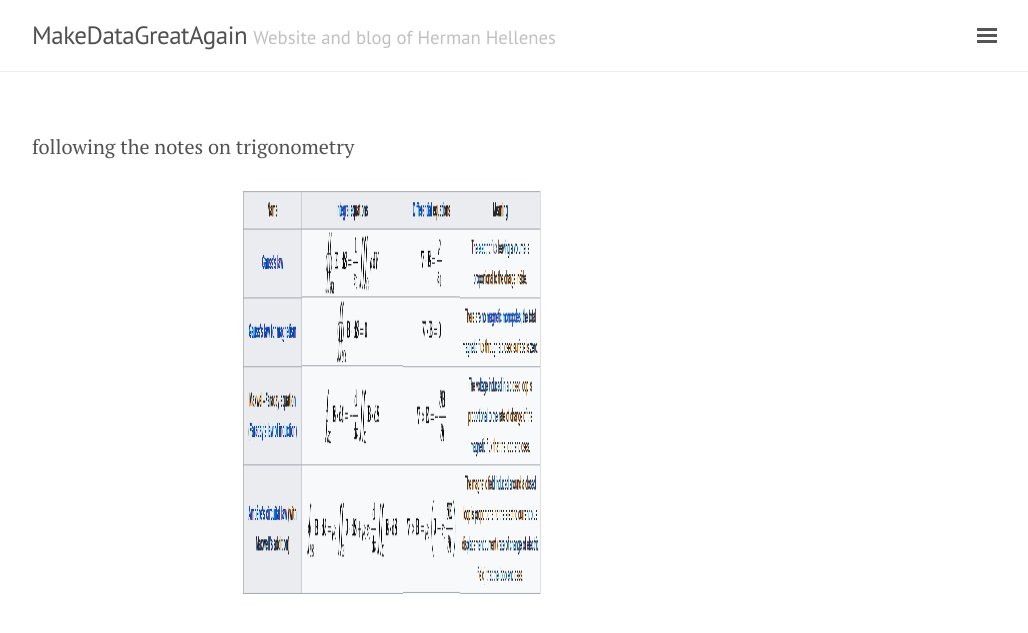
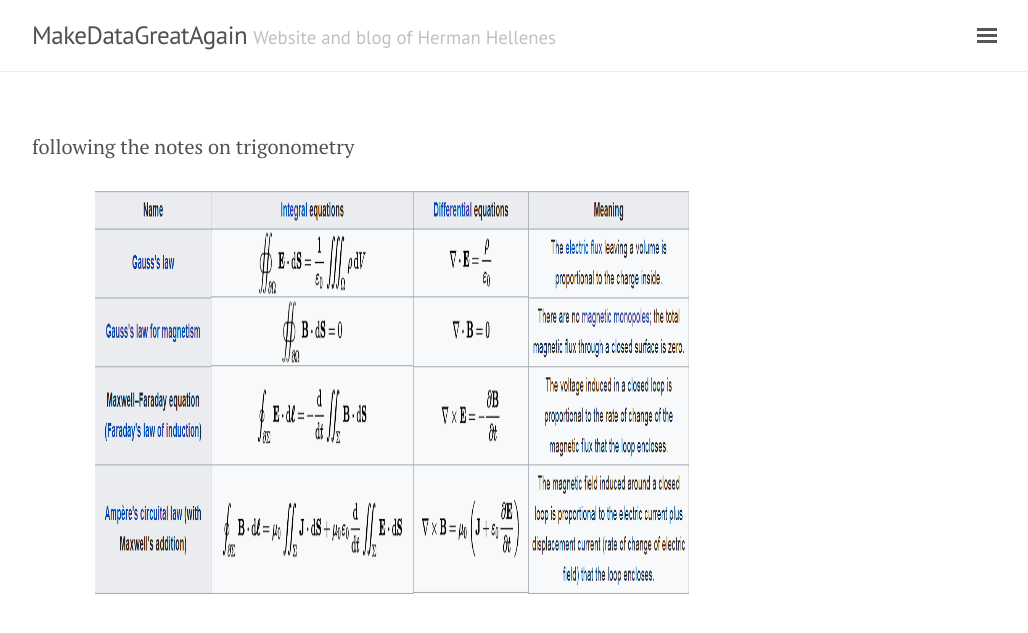
Before and after one commit to herman-hellenes/herman-hellenes.github.io, a Jekyll site: the page built from undone_posts/notes on electromagnetism.md, in a window 1280 px wide. Shown: the top 633 px of the page, without its empty margins (248-1276 px from the left). Built offline with Jekyll 4.4.1, drawn with Linux system fonts in a browser that asks for light colours; nearby versions of some CDN libraries; our own code applies the rules of GitHub Pages for plain Markdown files.

Commit message:
Update notes on electromagnetism.md

```diff
--- a/undone_posts/notes on electromagnetism.md
+++ b/undone_posts/notes on electromagnetism.md
@@ -3,5 +3,5 @@ following the notes on trigonometry
 
 
 <p align="center">
-  <img width="300" height="420" src="/figs/electromagnetism/maxwell.png">
+  <img width="600" height="420" src="/figs/electromagnetism/maxwell.png">
 </p>
```
